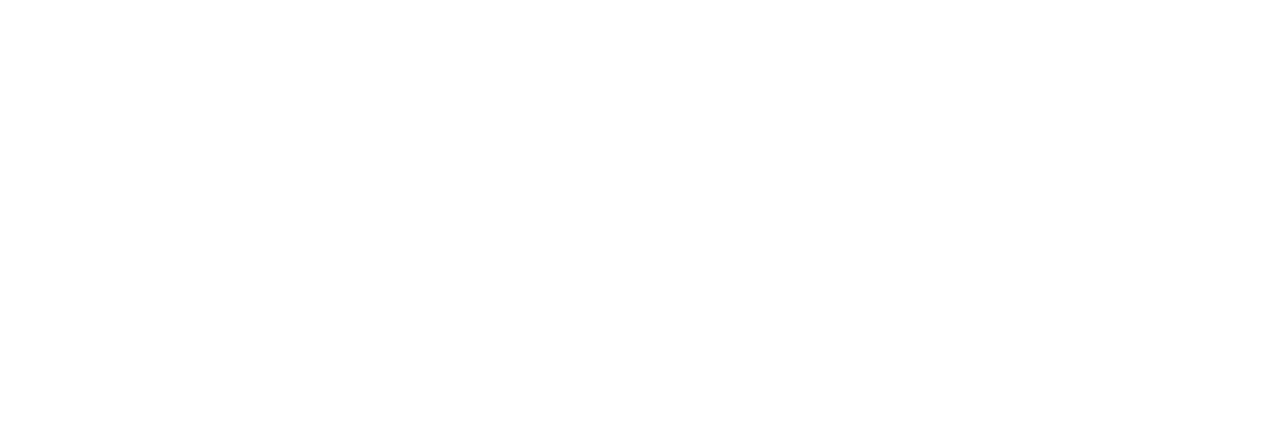
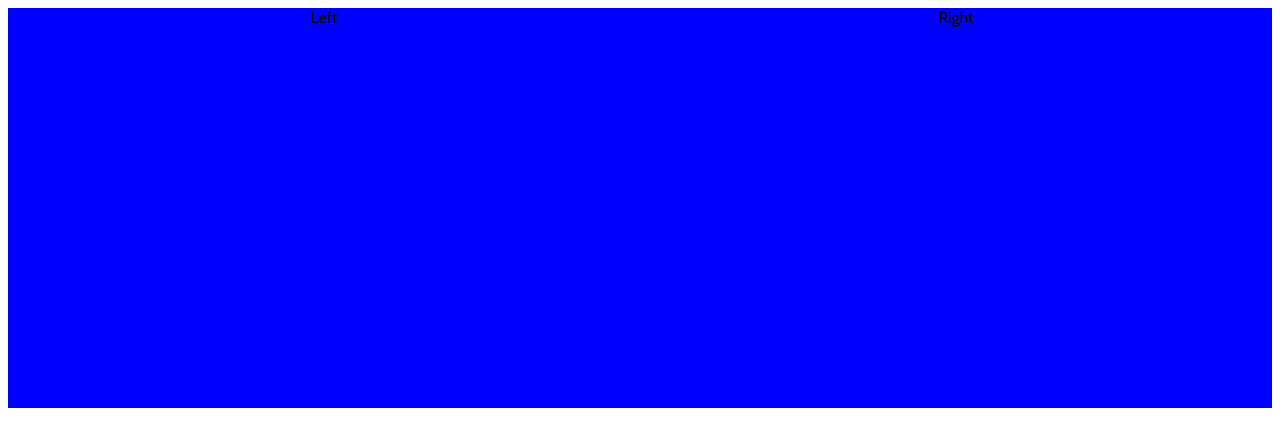
Before and after one commit to jesspesale/portfolio-site, a React (Create React App) app: page / in a window 1280 px wide. Shown: the top 446 px of the page. Built offline with nearby package versions, Linux system fonts and the light colour scheme.

Commit message:
split the intro section to left and right side

```diff
--- a/src/components/intro/intro.css
+++ b/src/components/intro/intro.css
@@ -0,0 +1,12 @@
+
+.intro{
+    display: flex;
+    height: 50vh;
+    background-color: blue
+}
+.i-left{
+    flex: 1;
+}
+.i-right{
+    flex: 1;
+}
--- a/src/components/intro/intro.jsx
+++ b/src/components/intro/intro.jsx
@@ -1,10 +1,12 @@
 //  rce command to create component
 import React from 'react';
+import "./intro.css"
 
 const Intro = () => {
     return (
-        <div>
-
+        <div className='intro'>
+            <div className='i-left'>Left</div>
+            <div className='i-right'>Right</div>
         </div>
     );
 }
```
